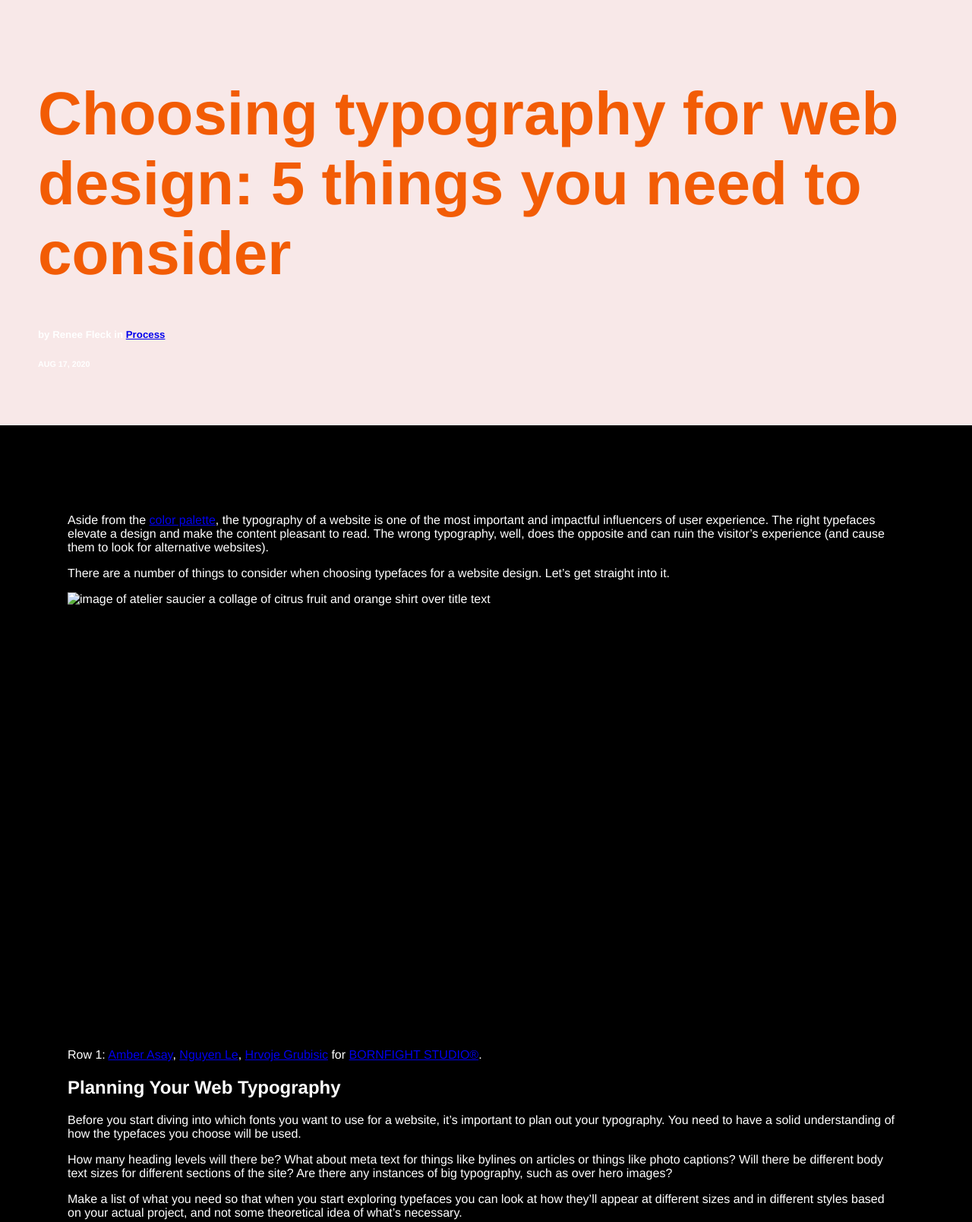
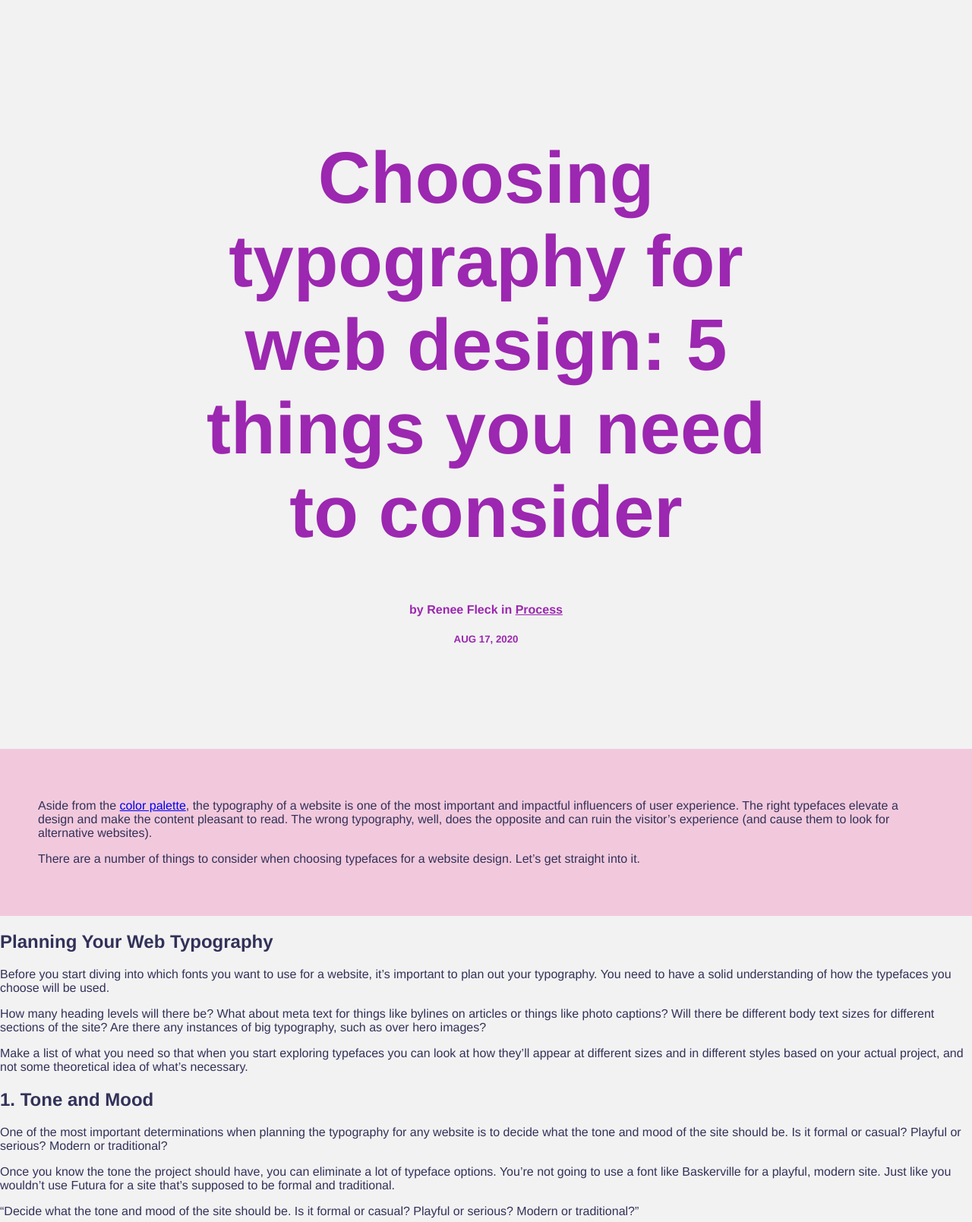
Before and after one commit to jenniferha03/jenniferha03.github.io, a plain HTML site: page index.html in a window 1280 px wide. Shown: the top 1609 px of the page at 76% size. Drawn offline with Linux system fonts and the light colour scheme.

Commit message:
Update index.html

```diff
--- a/index.html
+++ b/index.html
@@ -2,64 +2,76 @@
 <html>
 <head>
 <meta charset="UTF-8">
-<title>Choosing typography for web design</title>
+<title>Typography</title>
 <style type="text/css">
 	header {
-		background: #f8e8e8;
-		padding: 50px;
+		background: #F2F2F2;
+		padding-top: 115px;
+		padding-right: 150px;
+		padding-left: 150px;
+		padding-bottom: 115px;
 	}
 	footer{
-		color: white;
-		background-color: #F25C05;
-		padding-top: 200px;
-		padding-right: 200px;
-		padding-left: 200px;
+		color: #BF3F92;
+		background-color: #F2F2F2;
+		padding-top: 50px;
+		padding-right: 70px;
+		padding-left: 70px;
 		padding-bottom: 50px;
 	}
 	body {
 		margin: 0;
-		color: #FFFFFF;
-		background-color: #000000;
+		color: #323159;
+		background-color: #F2F2F2;
 		font-family: Gotham, "Helvetica Neue", Helvetica, Arial, sans-serif;
 	}
-	h1 {
-	color: #F25C05;
 
-	font-size: 5em;
-	}
-
-	section {
-
-    padding-top: 100px;
-    padding-right: 100px;
-    padding-left: 89px;
-    padding-bottom: 100px
-	}
 	img {
 		display: block;
 	}
-</style>
+	.center1 {
+		color: #9C27B0;
+		font-size: 3em;
+		padding-right: 10%;
+		padding-left: 10%;
+	}
+	.center2 {
+		color: #9C27B0;
+	}
+	#link {
+		color: #9C27B0;
+	}
+	.content1 {
+		background-color: #F2C9DC;
+		padding-top: 50px;
+		padding-right: 50px;
+		padding-left: 50px;
+		padding-bottom: 50px;
+	}</style>
 </head>
 
 <body>
 
 
 <header>
-	<h1> Choosing typography for web design: 5 things you need to consider
-	</h1>
-	<h5>by Renee Fleck in <a href="https://dribbble.com/stories/categories/process" target="_blank">Process</a></h5>
-	<h6>AUG 17, 2020</h6>
+	<div class="center1">
+	<h1><center>Choosing typography for web design: 5 things you need to consider</center> </h1>
+	</div>
+
+	<div class="center2">
+		<center><h4>by Renee Fleck in
+			<a id="link" href="https://dribbble.com/stories/categories/process" target="_blank">Process</a></h4><h5>AUG 17, 2020</h5></center>
+	</div>
+
 
 </header>
 
 <section>
-	<p>Aside from the <a href="https://dribbble.com/stories/2018/12/19/choosing-colors-for-web-design-a-practical-ui-color-application-guide" target="_blank">color palette</a>, the typography of a website is one of the most important and impactful influencers of user experience. The right typefaces elevate a design and make the content pleasant to read. The wrong typography, well, does the opposite and can ruin the visitor’s experience (and cause them to look for alternative websites).</p>
-<p>There are a number of things to consider when choosing typefaces for a website design. Let’s get straight into it.</p>
-	<img src="images/ateliersaucier_site.png" width="800" height="600" alt="image of atelier saucier a collage of citrus fruit and orange shirt over title text"/>
+	<div class="content1">
+		<p>Aside from the <a href="https://dribbble.com/stories/2018/12/19/choosing-colors-for-web-design-a-practical-ui-color-application-guide" target="_blank">color palette</a>, the typography of a website is one of the most important and impactful influencers of user experience. The right typefaces elevate a design and make the content pleasant to read. The wrong typography, well, does the opposite and can ruin the visitor’s experience (and cause them to look for alternative websites).</p>
+		<p>There are a number of things to consider when choosing typefaces for a website design. Let’s get straight into it.</p>
+	 </div>
 
-	<div class="caption">
-		Row 1: <a href="https://dribbble.com/AmberAsay" target="_blank">Amber Asay</a>, <a href="https://dribbble.com/newincreative" target="_blank">Nguyen Le</a>, <a href="https://dribbble.com/hrvoje-grubisic" target="_blank">Hrvoje Grubisic</a> for <a href="https://dribbble.com/bornfight_studio" target="_blank">BORNFIGHT STUDIO®</a>.
-	</div>
 
 	<h2>Planning Your Web Typography</h2>
 	<p>Before you start diving into which fonts you want to use for a website, it’s important to plan out your typography. You need to have a solid understanding of how the typefaces you choose will be used.</p>
@@ -113,6 +125,7 @@
 	<p><strong><em>About the Author — Cameron Chapman: </em></strong><em>Editor. Blogger. Author. Designer. Copywriter. Marketer. Entrepreneur. Speaker. Consultant. Coach. I wear a lot of hats. What most of them have in common, though, is storytelling.</em></p>
 
 	<p>Find more Process stories on our blog Courtside. Have a suggestion? Contact stories@dribbble.com.</p>
+	<p>© 2023 Dribbble. Terms Privacy Cookies Jobs Designers Freelancers Tags Places Resources</p>
 </footer>
 
 
```
